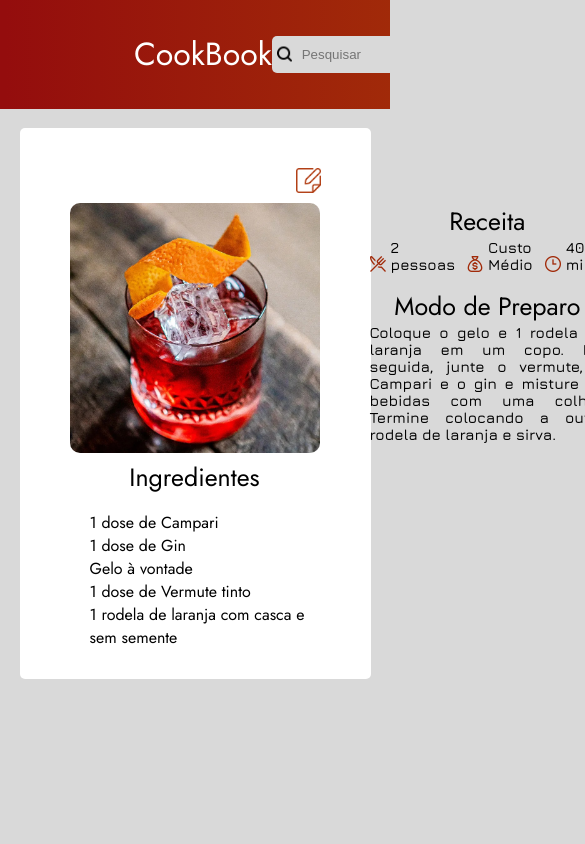
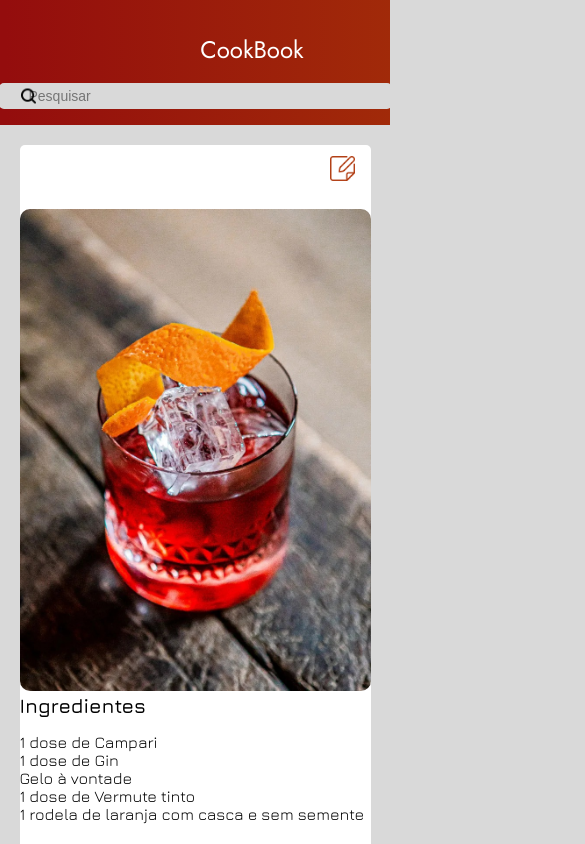
Before and after one commit to httpsdinha/front-cookbook, a Vue app: page /receita in a window 390 px wide. Shown: the top 844 px of the page, 585 px wide, since content can reach past the window. Built offline with nearby package versions, Linux system fonts and the light colour scheme.

Commit message:
style: arrumando semantica

```diff
--- a/src/components/HomePage.vue
+++ b/src/components/HomePage.vue
@@ -8,7 +8,7 @@
   </header>
   <nav class="home-filtersall">
     <div class="home-select-container">
-      <img src="../assets/saco-de-dolar.png" alt="Valor Icon" class="home-select-icon" />
+      <img src="@/assets/saco-de-dolar.png" alt="Valor Icon" class="home-select-icon" />
       <select class="home-filters" ref="customSelect">
         <option value="0">Valor</option>
         <option value="1">Alto</option>
@@ -17,7 +17,7 @@
       </select>
     </div>
     <div class="home-select-container">
-      <img src="../assets/relogio-tres.png" alt="Tempo Icon" class="home-select-icon" />
+      <img src="@/assets/relogio-tres.png" alt="Tempo Icon" class="home-select-icon" />
       <select class="home-filters">
         <option value="0">Tempo</option>
         <option value="1">10-30min</option>
@@ -26,7 +26,7 @@
       </select>
     </div>
     <div class="home-select-container">
-      <img src="../assets/restaurante.png" alt="Serve Icon" class="home-select-icon" />
+      <img src="@/assets/restaurante.png" alt="Serve Icon" class="home-select-icon" />
       <select class="home-filters">
         <option value="0">Serve</option>
         <option value="1">1-2 pessoas</option>
@@ -41,9 +41,9 @@
   <main>
     <section class="home-recipes-container">
       <article v-for="recipe in recipes" :key="recipe.id" class="home-recipe">
-        <img :src="recipe.image" alt="fotoreceita" class="home-fotoreceita">
+        <img :src="require(`@/assets/${recipe.image}`)" alt="fotoreceita" class="home-fotoreceita">
         <section class="home-recipe-details">
-          <h2>{{ recipe.name }}</h2>
+          <h2 class="recipe-name">{{ recipe.name }}</h2>
           <p>{{ recipe.description }} </p>
           <button class="home-ver" @click="goToPage('/receita')">
             Ver
@@ -137,6 +137,7 @@ h1 {
   position: relative;
   display: inline-flex;
   align-items: center;
+  margin-right: 1rem;
 }
 
 .home-select-icon {
@@ -145,14 +146,14 @@ h1 {
   left: 10px;
   width: 16px;
   height: 16px;
-  pointer-events: none; /* Evita que o ícone interfira na interação */
+  pointer-events: none;
 }
 
 .home-filters {
   font-family: 'Jura';
   width: 7.0625rem;
   height: 1.5625rem;
-  padding-left: 35px; /* Ajuste para ícone */
+  padding-left: 35px;
   border-radius: 0.3125rem;
   background: #fff;
   border: none;
@@ -163,8 +164,28 @@ h1 {
 }
 
 .home-filtersall {
-  margin-left: 7.38rem;
   margin-top: 2rem;
+  display: flex;
+  justify-content: flex-start;
+  align-items: center;
+  width: calc(100% - 26rem); /* Reduce width */
+  max-width: 100%;
+  margin-left: auto;
+  margin-right: auto;
+}
+
+.home-filtersall > .home-adicionar {
+  margin-left: auto;
+  background: linear-gradient(90deg, #A12A09 0%, #940D0D 100%);
+  font-family: 'Jost';
+  border-radius: 0.3125rem;
+  border: none;
+  color: #FFF;
+  width: 100%;
+  max-width: 7.0625rem;
+  height: 1.5625rem;
+  cursor: pointer;
+  margin-top: 0.6rem;
 }
 
 /* Seta customizada */
@@ -187,7 +208,6 @@ h1 {
   background-color: #fff;
   border-radius: 0.3125rem;
   margin-top: 1.25rem;
-  margin-left: 8rem;
   width: 100%;
   max-width: 31.625rem;
   height: auto;
@@ -204,9 +224,7 @@ h1 {
   max-width: 7.0625rem;
   height: 1.5625rem;
   float: right;
-  margin-right: 7.38rem;
   cursor: pointer;
-  margin-top: 0.6rem;
 }
 
 .home-ver {
@@ -272,6 +290,7 @@ h1 {
   line-height: normal;
   margin-bottom: 0.5rem;
   margin-top: 1rem;
+  text-align: left;
 }
 
 p {
@@ -304,19 +323,82 @@ p {
   }
 
   .home-recipe {
-    width: calc(100% - 0.5rem); /* 1 item por linha */
+    width: calc(100% - 0.5rem);
   }
 }
 
 @media (max-width: 1200px) {
   .home-recipe {
-    width: calc(33.33% - 0.5rem); /* 3 items por linha */
+    width: calc(33.33% - 0.5rem);
   }
 }
 
 @media (max-width: 900px) {
   .home-recipe {
-    width: calc(50% - 0.5rem); /* 2 items por linha */
+    width: calc(50% - 0.5rem);
+  }
+}
+
+@media (max-width: 600px) {
+  header {
+    flex-direction: column;
+    padding: 0.5rem;
+  }
+
+  .home-search {
+    margin-left: 0;
+    width: 100%;
+  }
+
+  .home-filtersall {
+    flex-direction: column;
+    align-items: center;
+    margin-left: 0;
+  }
+
+  .home-select-container {
+    width: 100%;
+    margin-bottom: 0.5rem;
+  }
+
+  .home-adicionar {
+    width: 100%;
+    margin-right: 0;
+  }
+
+  .home-recipe {
+    width: calc(100% - 1rem);
+    margin: 1rem 0;
+  }
+}
+
+@media (max-width: 900px) {
+  .home-filtersall {
+    flex-direction: column;
+    align-items: center;
+    margin-left: 0;
+  }
+
+  .home-select-container {
+    width: 100%;
+    margin-bottom: 0.5rem;
+  }
+
+  .home-adicionar {
+    width: 100%;
+    margin-right: 0;
+  }
+
+  .home-recipe {
+    width: calc(50% - 1rem);
+    margin: 1rem 0.5rem;
+  }
+}
+
+@media (max-width: 1200px) {
+  .home-recipe {
+    width: calc(33.33% - 1rem);
+    margin: 1rem 0.5rem;
   }
 }
 </style>
--- a/src/components/RecipePage.vue
+++ b/src/components/RecipePage.vue
@@ -1,25 +1,21 @@
 <template>
   <header>
-      <h1> CookBook</h1>
-      <aside class="Search">
-        <input type="text" class="Search-Input"  placeholder="Pesquisar"/>
-        <img class="Search-Icon" src="../assets/procurar.png" alt="Search Icon" />
+    <h1 @click="goToPage('/')">CookBook</h1>
+    <aside class="recipe-search responsive-search">
+      <input type="text" class="recipe-search-input" placeholder="Pesquisar" />
+      <img class="recipe-search-icon" src="../assets/procurar.png" alt="Search Icon" />
     </aside>
   </header>
 
   <main>
-
-      <div>
-        <a href="">
+    <button class="edit-icon">
         <img src="../assets/editar-documento.png" alt="editar_icon" class="editar_icon">
-        </a>
-      </div>
-
+    </button>
 
     <section class="receita">
       <section class="left_main">
         <img src="../assets/negroni.jpg" alt="negroni" class="imagem_receita">
-          <h2>Ingredientes</h2>
+        <h2 class="ingredientes">Ingredientes</h2>
         <ul>
           <li>1 dose de Campari</li>
           <li>1 dose de Gin</li>
@@ -31,86 +27,86 @@
 
       <section class="right_main">
         <h2>Receita</h2>
-
-          <div style="display: flex; align-items: center;">
+        <section class="info-container">
+          <article>
             <img src="../assets/restaurante.png" alt="talheres" class="icon_info_prato">
             <p class="info_prato">2 pessoas</p>
+          </article>
+          <article>
             <img src="../assets/saco-de-dolar.png" alt="custo" class="icon_info_prato">
             <p class="info_prato">Custo Médio</p>
+          </article>
+          <article>
             <img src="../assets/relogio-tres.png" alt="tempo_preparo" class="icon_info_prato">
             <p class="info_prato">40 min</p>
-          </div>
+          </article>
+        </section>
+        <section class="modo-preparo">
           <h2>Modo de Preparo</h2>
-          <p class="modo_preparo">
-            Coloque o gelo e 1 rodela de laranja em um copo. Em seguida, junte o vermute, o Campari e o gin e misture as bebidas com uma colher. Termine colocando a outra rodela de laranja e sirva.
-          </p>
+          <p class="modo_preparo">Lorem ipsum dolor sit amet, consectetur adipisci elit, sed eiusmod tempor incidunt ut labore et dolore magna aliqua. Lorem ipsum dolor sit amet, consectetur adipisci elit, sed eiusmod tempor incidunt ut labore et dolore magna aliqua. Lorem ipsum dolor sit amet, consectetur adipisci elit, sed eiusmod tempor incidunt ut labore et dolore magna aliqua. Lorem ipsum dolor sit amet, consectetur adipisci elit, sed eiusmod tempor incidunt ut labore et dolore magna aliqua. Lorem ipsum dolor sit amet, consectetur adipisci elit, sed eiusmod tempor incidunt ut labore et dolore magna aliqua. Lorem ipsum dolor sit amet, consectetur adipisci elit, sed eiusmod tempor incidunt ut labore et dolore magna aliqua. </p>
         </section>
       </section>
-
-
-
-
-
+    </section>
   </main>
-
 </template>
 
 <script>
-
+export default {
+  methods: {
+    goToPage(path) {
+      this.$router.push(path);
+    }
+  }
+}
 </script>
 
 <style scoped>
-
-  header{
+header {
   display: flex;
-    justify-content: space-between;
+  justify-content: center;
   align-items: center;
-    padding: 10px 20px;
-    background: linear-gradient(270deg, #A12A09 -0.82%, #940D0D 98.56%);
+  padding: 1rem;
+  text-align: center;
+  background: linear-gradient(270deg, #a12a09 -0.82%, #940d0d 98.56%);
   color: white;
 }
 
-  h1{
-    margin-left: 7.12rem;
-    color: #FFF;
+h1 {
+  color: #fff;
+  font-family: 'Jost';
   font-size: 2rem;
   font-style: normal;
   font-weight: 400;
   line-height: normal;
+  cursor: pointer;
 }
 
-  h2 {
-    font-size: 25px;
-    font-style: normal;
-    font-weight: 400;
-    line-height: normal;
-    margin: 0px;
+.recipe-search {
+  margin: auto;
+  margin-left: 10%;
+  position: relative;
+  display: inline-block;
+  width: 100%;
 }
 
-  .Search{
-    margin: 0 auto;
-    margin-right: 25%;
-    position: relative;
-    display: inline-block;
+.responsive-search {
+  display: flex;
+  align-items: center;
+  width: 100%;
 }
 
-  ul {
-    list-style-type: none;
-    padding-left: 20px;
-    margin-bottom: 30px;
+.recipe-search-input {
+  flex: 1;
+  padding-left: 30px;
+  border-radius: 0.3125rem;
+  background: #d9d9d9;
+  border: none;
+  width: 100%;
+  max-width: 39.4375rem;
+  height: 1.6875rem;
 }
 
-  .Search-Input{
-    padding-left: 30px;
-    border-radius: 0.3125rem;
-    background: #D9D9D9;
-    border: none;
-    width: 39.4375rem;
-    height: 1.6875rem;
-    flex-shrink: 0;
-  }
-
-  .Search-Icon{
+.recipe-search-icon {
   cursor: pointer;
   position: absolute;
   left: 5px;
@@ -120,10 +116,28 @@
   height: 15px;
 }
 
+h2 {
+  margin: 0px;
+  color: #000;
+  font-family: "Jura";
+  font-size: 1.25rem;
+  font-style: normal;
+  font-weight: 600;
+  line-height: normal;
+}
+
+ul {
+  list-style-type: none;
+  padding-left: 0px;
+  margin-bottom: 30px;
+}
+
 main {
   margin: 5%;
   background-color: white;
   border-radius: 5px;
+  position: relative;
+  font-family: "Jura";
 }
 
 .imagem_receita {
@@ -131,31 +145,44 @@
   width: 250px;
   height: 250px;
   object-fit: cover;
-
 }
 
 .receita {
   display: flex;
-    padding-top: 75px;
+  padding-top: 3rem;
 }
 
 .left_main {
   width: 250px;
-    margin-left: 50px;
+  margin-left: 1.7rem;
   margin-right: 25px;
 }
 
+.left_main h2{
+  text-align: left;
+}
+
 .right_main {
-    margin-left: 25px;
-    margin-right: 100px;
-    text-align: justify;
+  margin-left: 1rem;
+  margin-right: 1rem;
+}
+
+.right_main h2{
+  text-align: left;
+  margin-bottom: 0.5rem;
 }
 
 .editar_icon {
-    margin-right: 50px;
-    margin-top: 40px;
   width: 25px;
-    float: right;
+}
+
+.edit-icon {
+  position: absolute;
+  top: 10px;
+  right: 10px;
+  background: none;
+  border: none;
+  cursor: pointer;
 }
 
 .icon_info_prato {
@@ -167,9 +194,85 @@
   font-size: 15px;
   margin-left: 5px;
   margin-right: 12px;
+  display: flex;
+  align-items: center;
+  margin-top: auto;
+  margin-bottom: auto;
 }
 
 .modo_preparo {
   margin-bottom: 30px;
+  box-sizing: border-box;
+  word-wrap: break-word;
 }
+
+.info-container {
+  display: flex;
+  justify-content: flex-start;
+  align-items: center;
+}
+
+.info-container article {
+  display: flex;
+  align-items: center;
+  margin-right: 1rem;
+}
+
+.modo-preparo{
+  margin-top: 1rem;
+  display: flex;
+  flex-direction: column;
+}
+
+@media (max-width: 768px) {
+  header {
+    flex-direction: column;
+  }
+
+  .recipe-search {
+    margin-left: 0;
+    width: 100%;
+  }
+
+  .receita {
+    flex-direction: column;
+    align-items: center;
+  }
+
+  .left_main, .right_main {
+    width: 100%;
+    margin: 0;
+    padding: 1rem;
+  }
+
+  .imagem_receita {
+    width: 100%;
+    height: auto;
+  }
+
+  .modo_preparo {
+    width: 100%;
+  }
+}
+
+@media (max-width: 480px) {
+  h1 {
+    font-size: 1.5rem;
+  }
+
+  .recipe-search-input {
+    font-size: 0.875rem;
+    height: 1.5rem;
+  }
+
+  .info_prato {
+    font-size: 0.875rem;
+  }
+
+  .icon_info_prato {
+    width: 0.875rem;
+    height: 0.875rem;
+  }
+}
+
 </style>
--- a/vue.config.js
+++ b/vue.config.js
@@ -1,4 +1,13 @@
 const { defineConfig } = require('@vue/cli-service')
+const path = require('path');
+
 module.exports = defineConfig({
-  transpileDependencies: true
-})
+  transpileDependencies: true,
+  configureWebpack: {
+    resolve: {
+      alias: {
+        '@': path.resolve(__dirname, 'src')
+      }
+    }
+  }
+});
```
Also changed, not shown: src/test/recipes.json (+8 -9 lines). Lines whose indentation alone changed are shown as unchanged.
